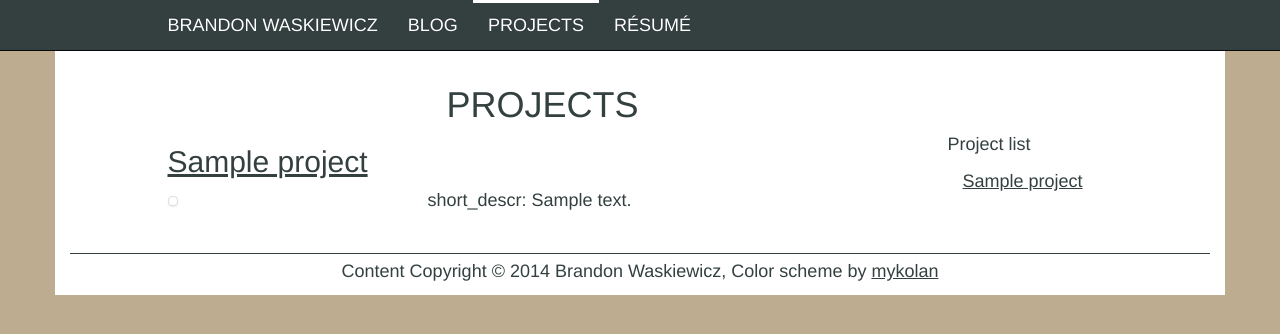
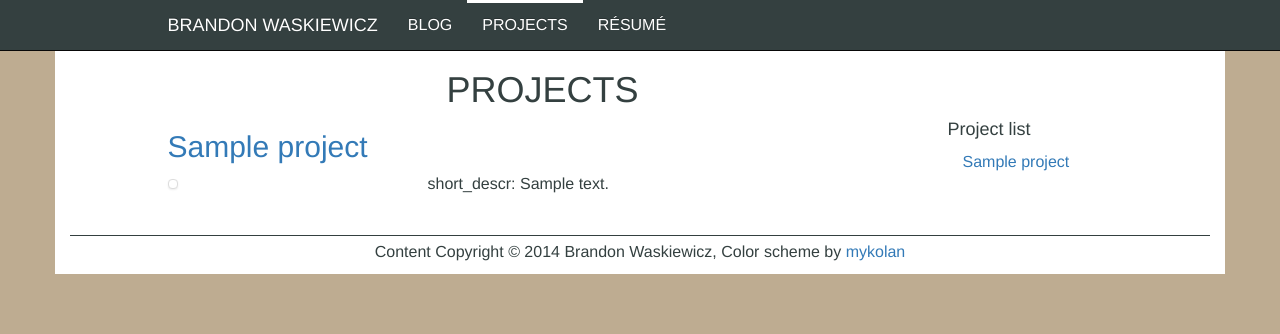
Before and after one commit to brandonw/personal-site, a Django app: template personal-site/templates/projects/home.html in a window 1280 px wide. Shown: the top 334 px of the page. Run offline with Django 3.2, Linux system fonts and the light colour scheme; the template is opened without the code that fills it: most values are stand-ins (such as "Sample title", 1, 10 or a date in 2020); grey boxes marked "Sample" are stand-in pictures; some libraries are stand-ins or nearby versions.

Commit message:
Update anchor styles to use default blue again

```diff
--- a/personal-site/static/css/project.css
+++ b/personal-site/static/css/project.css
@@ -105,7 +105,13 @@
     background-color: white;
   }
 }
-/* line 109, ../sass/project.scss */
+/* line 108, ../sass/project.scss */
+#side-menu ul.nav-stacked > li > a {
+  padding-top: 2px;
+  padding-bottom: 2px;
+}
+
+/* line 114, ../sass/project.scss */
 #side-menu ul.nav-stacked > li > a:hover,
 #side-menu ul.nav-stacked > li > a:focus {
   padding-left: 13px;
@@ -119,14 +125,9 @@
   background-color: white;
 }
 
-/* line 122, ../sass/project.scss */
-div#header {
-  padding-top: 15px;
-}
-
 /* line 127, ../sass/project.scss */
 body {
-  font-size: 18px;
+  font-size: 16px;
   padding-top: 50px;
   background-color: #beac91;
   color: #344040;
@@ -137,89 +138,54 @@ hr {
   border-color: #344040;
 }
 
-/* line 138, ../sass/project.scss */
-#content a {
-  color: #344040;
-  text-decoration: underline;
-}
-
-/* line 143, ../sass/project.scss */
-#content a:hover, a:focus {
-  color: #db4641;
-  text-decoration: underline;
-}
-
-/* line 149, ../sass/project.scss */
+/* line 139, ../sass/project.scss */
 div#content {
   background-color: white;
 }
 
-/* line 154, ../sass/project.scss */
+/* line 144, ../sass/project.scss */
 hr#footer {
   margin-bottom: 5px;
 }
 
-/* line 159, ../sass/project.scss */
+/* line 149, ../sass/project.scss */
 .color {
   color: #db4641;
 }
 
-/* line 163, ../sass/project.scss */
+/* line 153, ../sass/project.scss */
 ul.nav-stacked > li > a {
   padding-top: 5px;
   padding-bottom: 5px;
-  color: #344040;
 }
 
-/* line 169, ../sass/project.scss */
+/* line 158, ../sass/project.scss */
 #blog-pager {
   padding-top: 25px;
 }
 
-/* line 173, ../sass/project.scss */
+/* line 162, ../sass/project.scss */
 #blog-pager a {
   padding: 15px;
   display: block;
-  text-decoration: underline;
 }
 
-/* line 180, ../sass/project.scss */
-ul#tagged-posts a,
-ul#project-list > li > a {
-  color: #344040;
-  text-decoration: underline;
-}
-
-/* line 188, ../sass/project.scss */
-ul#tagged-posts a:hover,
-ul#tagged-posts a:focus,
-ul#project-list > li > a:hover,
-ul#project-list > li > a:focus {
-  color: #db4641;
-}
-
-/* line 192, ../sass/project.scss */
+/* line 167, ../sass/project.scss */
 ul#image-list > li > a > img {
   background-color: #beac91;
 }
 
-/* line 197, ../sass/project.scss */
-ul#image-list > li > a > img:hover,
-ul#image-list > li > a > img:focus {
-  background-color: #db4641;
-}
-
-/* line 201, ../sass/project.scss */
+/* line 171, ../sass/project.scss */
 h4#blog-archives-header {
   margin-top: 25px;
 }
 
-/* line 205, ../sass/project.scss */
+/* line 175, ../sass/project.scss */
 #resume #header-row.row {
   margin-bottom: 50px;
 }
 
-/* line 209, ../sass/project.scss */
+/* line 179, ../sass/project.scss */
 #resume #footer-row.row {
   margin-top: 50px;
 }
--- a/personal-site/static/sass/project.scss
+++ b/personal-site/static/sass/project.scss
@@ -105,6 +105,11 @@ $color: #db4641;
 }
 
 // side menu
+#side-menu ul.nav-stacked > li > a {
+  padding-top: 2px;
+  padding-bottom: 2px;
+}
+
 #side-menu ul.nav-stacked > li > a:hover,
 #side-menu ul.nav-stacked > li > a:focus {
   padding-left: 13px;
@@ -118,14 +123,9 @@ $color: #db4641;
   background-color: $light;
 }
 
-// header
-div#header {
-  padding-top: 15px;
-}
-
 // body
 body {
-  font-size: 18px;
+  font-size: 16px;
   padding-top: 50px;
   background-color: $medium-light;
   color: $dark;
@@ -133,16 +133,6 @@ body {
 
 hr {
   border-color: $dark;
-}
-
-#content a {
-  color: $dark;
-  text-decoration: underline;
-}
-
-#content a:hover, a:focus {
-  color: $color;
-  text-decoration: underline;
 }
 
 // content
@@ -163,7 +153,6 @@ hr#footer {
 ul.nav-stacked > li > a {
   padding-top: 5px;
   padding-bottom: 5px;
-  color: $dark;
 }
 
 #blog-pager {
@@ -173,29 +162,10 @@ ul.nav-stacked > li > a {
 #blog-pager a {
   padding: 15px;
   display: block;
-  text-decoration: underline;
-}
-
-ul#tagged-posts a,
-ul#project-list > li > a, {
-  color: $dark;
-  text-decoration: underline;
-}
-
-ul#tagged-posts a:hover,
-ul#tagged-posts a:focus,
-ul#project-list > li > a:hover,
-ul#project-list > li > a:focus {
-  color: $color;
 }
 
 ul#image-list > li > a > img {
   background-color: $medium-light;
-}
-
-ul#image-list > li > a > img:hover,
-ul#image-list > li > a > img:focus {
-  background-color: $color;
 }
 
 h4#blog-archives-header {
```
